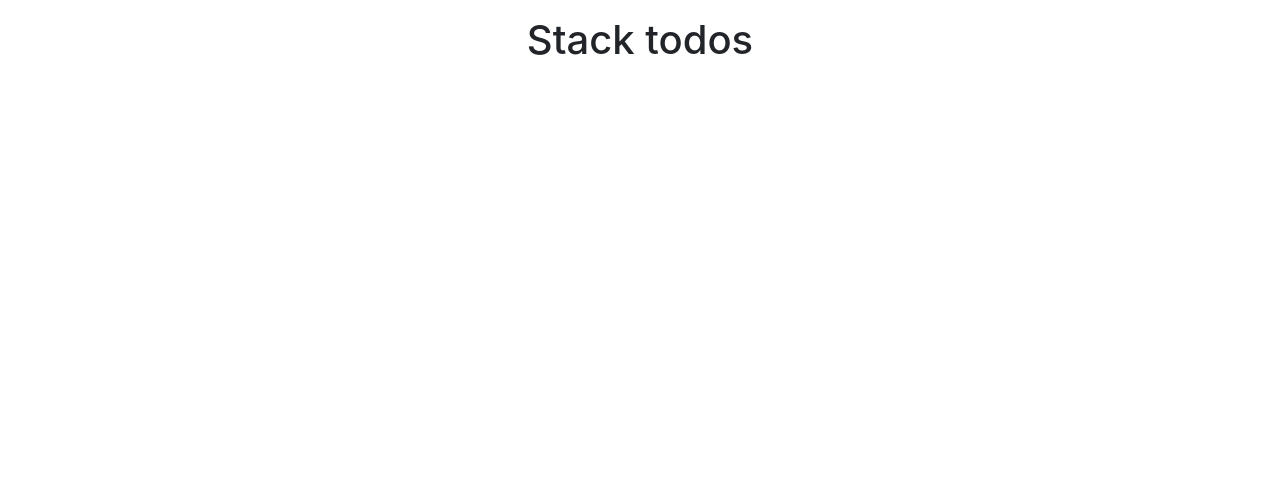
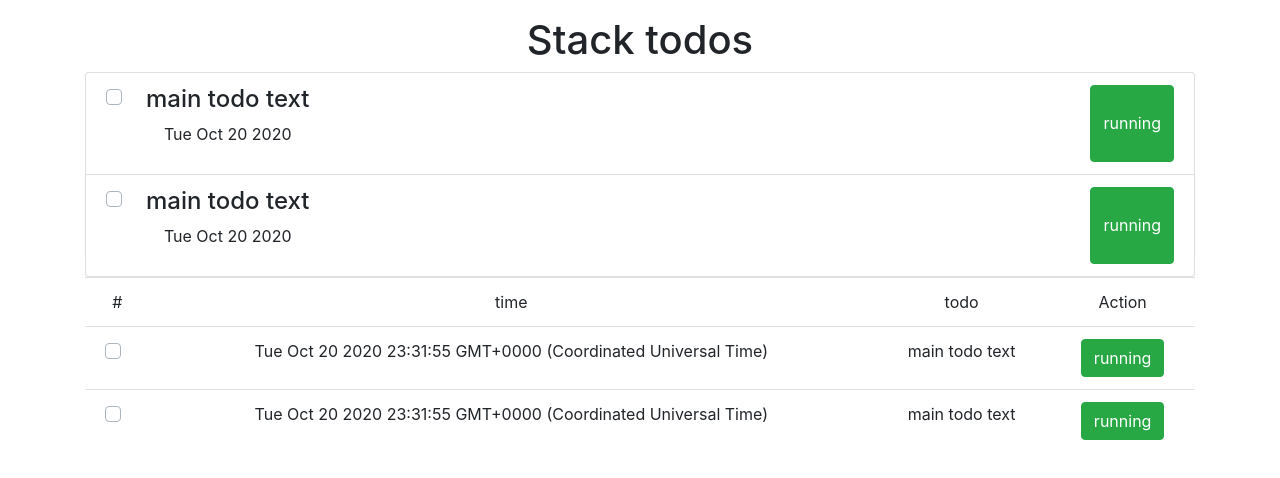
Before and after one commit to ziaul888/stacktodo, a React (Create React App) app: page / in a window 1280 px wide. Shown: the top 478 px of the page. Built offline with nearby package versions, Linux system fonts and the light colour scheme.

Commit message:
TableView Component

```diff
--- a/package.json
+++ b/package.json
@@ -7,6 +7,7 @@
     "@testing-library/react": "^9.5.0",
     "@testing-library/user-event": "^7.2.1",
     "bootstrap": "^4.5.3",
+    "prop-types": "^15.7.2",
     "react": "^16.14.0",
     "react-dom": "^16.14.0",
     "react-scripts": "3.4.3",
--- a/src/components/listView/index.jsx
+++ b/src/components/listView/index.jsx
@@ -1,21 +1,19 @@
 import React from 'react'
-import propType, { checkPropTypes } from 'prop-types'
+import PropTypes from 'prop-types'
 import { ListGroupItem, CustomInput, Button, ListGroup} from 'reactstrap'
 
 //
 const ListItem =({todo, toggleSelect, toggleCompleate })=>{
 return(
 <ListGroupItem className="d-flex align-center ">
-    <CustomInput type="checkbox"
-    id={todo.id}
-    checked={todo.isSelect}
-    onChange={()=>toggleSelect(todo.id)}
+    <CustomInput type="checkbox" id={todo.id} checked={todo.isSelect} onChange={()=>toggleSelect(todo.id)}
         />
         <div className="mx-3">
             <h4>{todo.text}</h4>
             <p> {todo.time.toDateString()}</p>
         </div>
-<button className="ml-auto" color={todo.isComplate ? 'danger' : 'success'} onClick= {()=> toggleCompleate(todo.id)}>{todo.isComplate ? 'compelte': 'running'}</button>
+        <Button className="ml-auto" color={todo.isComplate ? 'danger' : 'success' } onClick={()=>
+            toggleCompleate(todo.id)}>{todo.isComplate ? 'compelte': 'running'}</Button>
 </ListGroupItem>
 )
 }
@@ -31,19 +29,14 @@
 return(
 <ListGroup>
     {todos.map(todo=>(
-              <ListItem
-              key={todo.id}
-              todo={todo}
-              toggleSelect={toggleSelect}
-              toggleCompleate={toggleCompleate}
-              />
+    <ListItem key={todo.id} todo={todo} toggleSelect={toggleSelect} toggleCompleate={toggleCompleate} />
     ))}
 
 </ListGroup>
 )
 }
 ListView.propType={
-            todo:PropTypes.object.isRequired,
+todos:PropTypes.object.isRequired,
 toggleSelect:PropTypes.func.isRequired,
 toggleCompleate: PropTypes.func.isRequired}
 
--- /dev/null
+++ b/src/components/tableview/index.jsx
@@ -0,0 +1,69 @@
+import React from 'react'
+import {CustomInput, Button,Table} from 'reactstrap'
+import PropTypes from 'prop-types'
+
+const  RowItem=({todo,toggleCompleate, toggleSelect})=>
+
+
+    (
+     <tr>
+         <td scope="row">
+           <CustomInput
+           type="checkbox"
+           id={todo.id}
+           checked={todo.isSelect}
+           onChange={()=>toggleSelect(todo.id)}
+           />
+         </td>
+         <td>
+             {todo.time.toString()}
+         </td>
+    <td>{todo.text}</td>
+     <td>
+         <Button color={todo.isComplate ? 'danger' : 'success' } onClick={()=>
+            toggleCompleate(todo.id)}>
+                {todo.isComplate ? 'compelte': 'running'}
+
+         </Button>
+     </td>
+     </tr>
+    )
+
+
+RowItem.propType={
+    todo:PropTypes.object.isRequired,
+    toggleSelect:PropTypes.func.isRequired,
+    toggleCompleate:PropTypes.func.isRequired
+
+    }
+
+const TableView =({todos,toggleSelect,toggleCompleate})=>(
+ <Table>
+     <thead>
+         <tr>
+             <td>#</td>
+             <td>time</td>
+             <td>todo</td>
+             <td>Action</td>
+         </tr>
+     </thead>
+     <tbody>
+          {
+              todos.map(todo=>(
+                <RowItem
+                key={todo.id}
+                todo={todo}
+                toggleCompleate={toggleCompleate}
+                toggleSelect={toggleSelect}
+                />
+                ))
+          }
+     </tbody>
+ </Table>
+)
+TableView.propType={
+    todos:PropTypes.object.isRequired,
+    toggleSelect:PropTypes.func.isRequired,
+    toggleCompleate: PropTypes.func.isRequired}
+
+    export default TableView
--- a/src/components/todos/index.jsx
+++ b/src/components/todos/index.jsx
@@ -1,13 +1,56 @@
 import React, { Component } from 'react';
+import ListView from '../listView';
+import TableView from '../tableview';
 
-class index extends Component {
+
+class Todos extends Component {
+
+     state ={
+         todos :[
+             {
+                 id:'aewasjdrfk234red',
+                 text:'main todo text',
+                 time : new Date(),
+                 isComplete:false,
+                 isSelect:false
+
+             },
+             {
+                id:'aewasjdrfk984red',
+                text:'main todo text',
+                time : new Date(),
+                isComplete:false,
+                isSelect:false
+
+            }
+         ]
+
+     }
+
+     toggleCompelete=(todoId)=>{
+
+     }
+    toggleSelect=(todoId)=>{
+
+    }
+
+
     render() {
         return (
             <div className="dispaly-4 text-center mb-2">
                 <h1> Stack todos</h1>
+                <div>
+                <ListView todos={this.state.todos}
+                toggleCompleate={this.state.toggleCompelete}
+                toggleSelect={this.toggleSelect}/>
+                <TableView
+                todos={this.state.todos}
+                toggleCompleate={this.state.toggleCompelete}
+                toggleSelect={this.toggleSelect}/>
+                </div>
             </div>
         );
     }
 }
 
-export default index;
+export default Todos;
```
Lines whose indentation alone changed are shown as unchanged.
